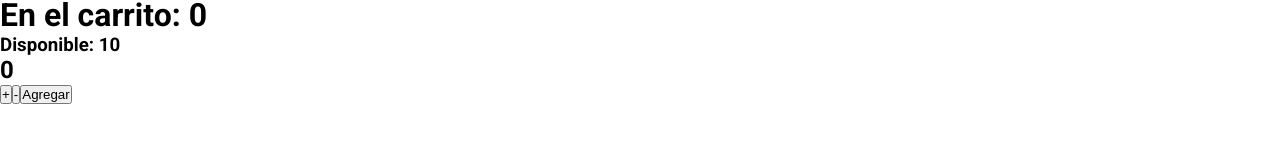
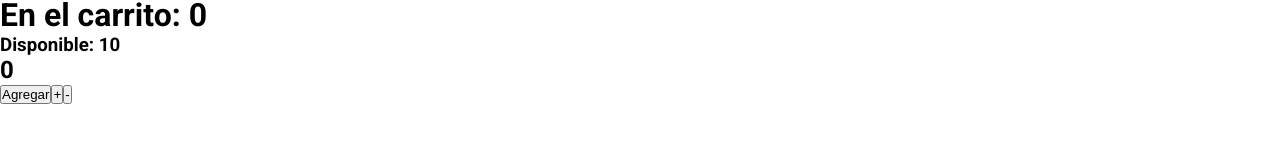
Before and after one commit to matiber20/bigmountain, a React (Create React App) app: page /books/1 in a window 1280 px wide. Shown: the part 182-324 px from the top of the page. Built offline with nearby package versions, Linux system fonts and the light colour scheme; no server answers.

Commit message:
correcciones del boton compra del counter

```diff
--- a/src/components/ItemCount/Counter.js
+++ b/src/components/ItemCount/Counter.js
@@ -4,12 +4,16 @@ export default function Counter({decrement,increment,carrito,cart}) {
 
     return (
         <div>
-            <button onClick={increment}>+</button>
-            <button onClick={decrement}>-</button>
-            {console.log("aca"+cart)}
-            {
-              carrito.cart !== 0 ? <button onClick={carrito}>Agregar</button>:<button onClick={carrito}>Terminar compra</button>
-            }
+        {
+        cart !== 0 ?
+            <button onClick={carrito}>Terminar compra</button>
+            :
+              <>
+              <button onClick={carrito}>Agregar</button>
+              <button onClick={increment}>+</button>
+              <button onClick={decrement}>-</button>
+              </>
+        }
 
         </div>
     )
--- a/src/containers/CounterContainer/CounterContainer.js
+++ b/src/containers/CounterContainer/CounterContainer.js
@@ -37,9 +37,7 @@ export default function CounterContainer(props){
                 <h1>En el carrito: {number}</h1>
                 <h3>Disponible: {stock}</h3>
                 <h2>{cart}</h2>
-                {
-                    stock === 0 && stock === 11 && cart !== 0 ? <Counter carrito={onAdd} /> : <Counter decrement={decrement} increment={increment} carrito={onAdd} />
-                }
+                <Counter decrement={decrement} increment={increment} carrito={onAdd} cart={cart}/>
             </div>
         )
     }
```
